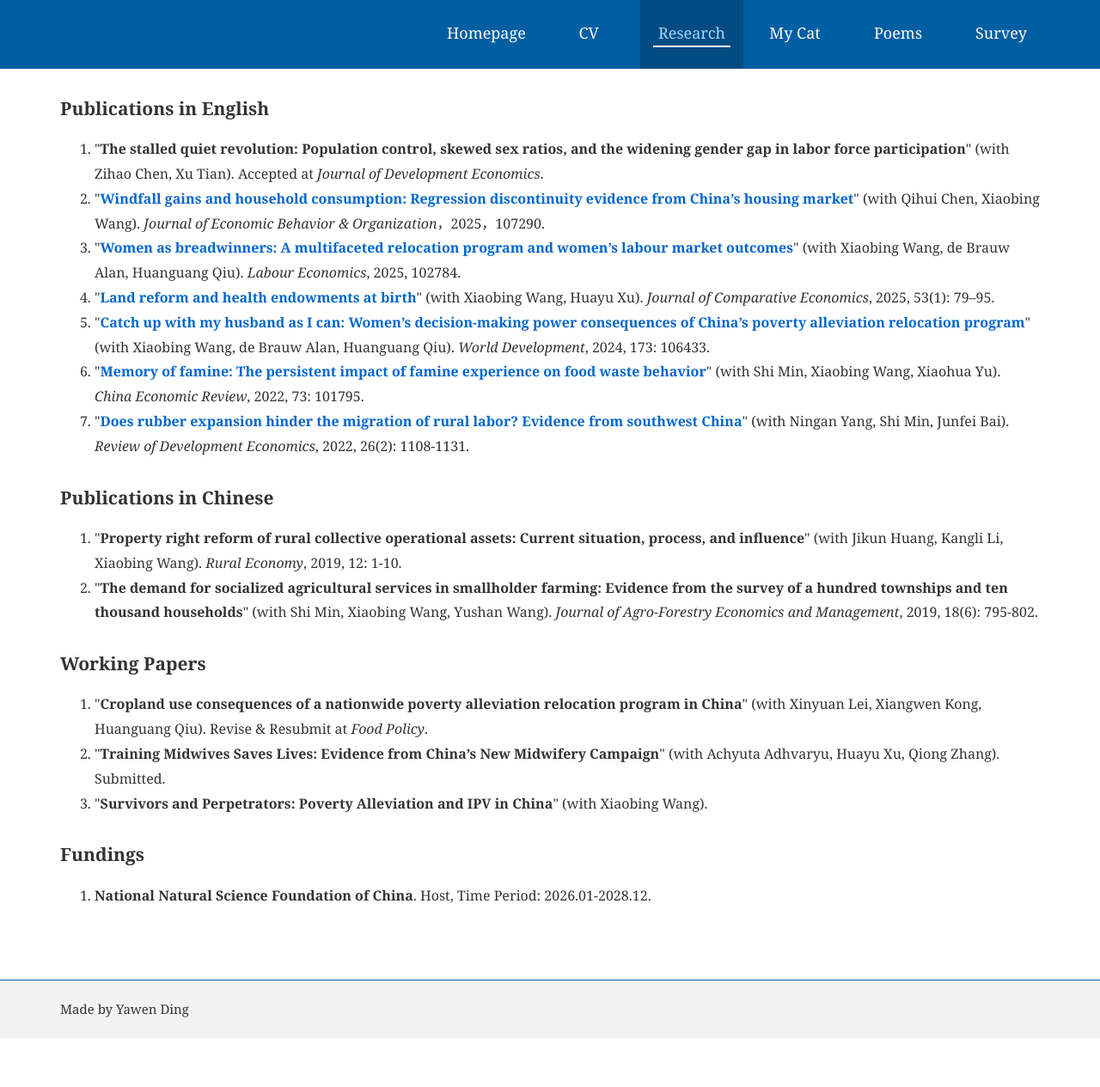
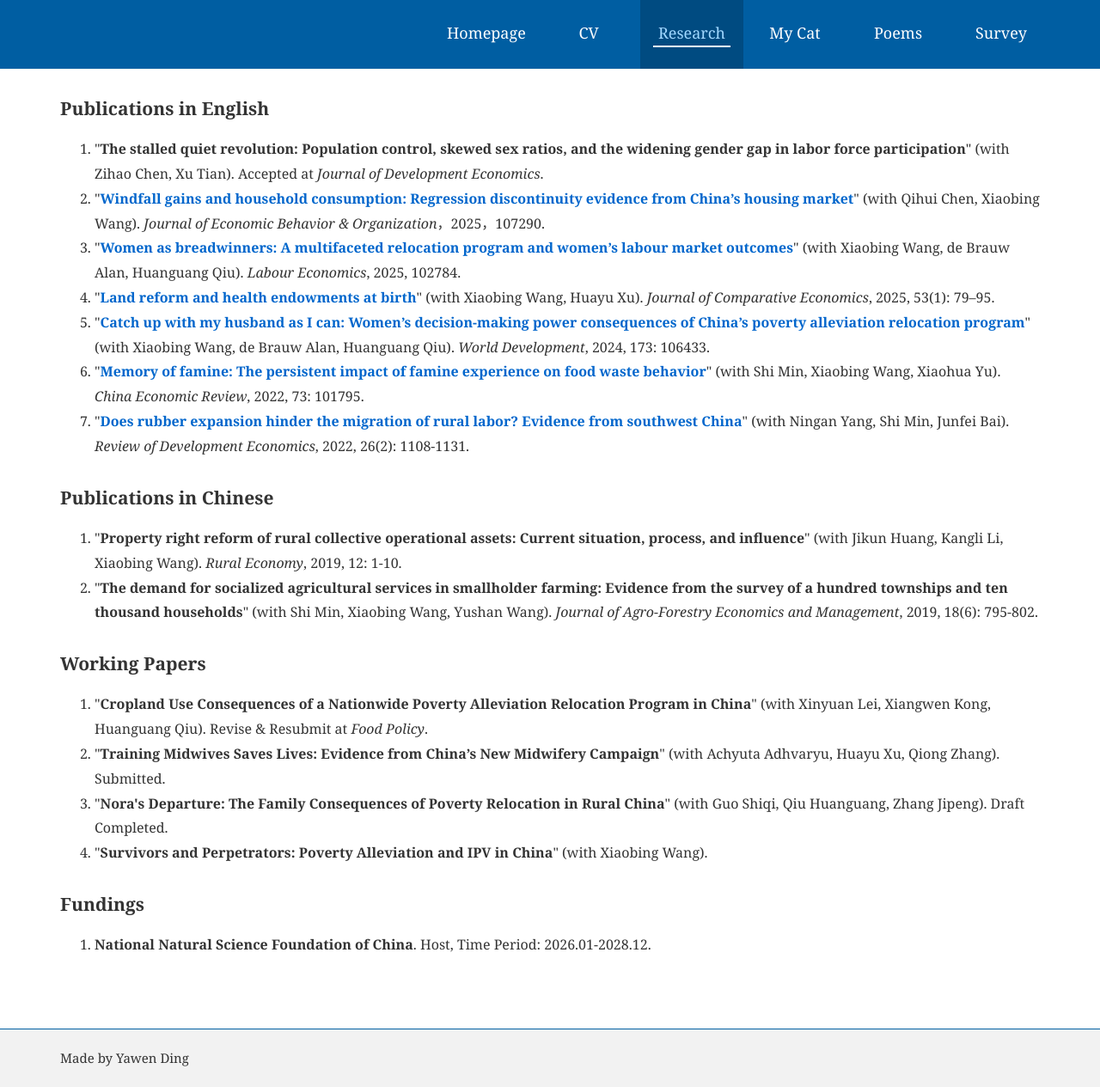
Before and after one commit to YawenDing/yawending.github.io, a Jekyll site: the page built from pages/_research/index.md, in a window 1280 px wide. Shown: the whole page at 86% size. Built offline with Jekyll 4.4.1, drawn with Linux system fonts in a browser that asks for light colours; before the commit the page ends 1208 px from its top, so only the background shows below that.

Commit message:
updated111

```diff
--- a/pages/_research/index.md
+++ b/pages/_research/index.md
@@ -51,13 +51,13 @@ no_heading: true
 
 <ol>
 
-
-
-<li>"<b>Cropland use consequences of a nationwide poverty alleviation relocation program in China</b>" (with Xinyuan Lei, Xiangwen Kong, Huanguang Qiu). Revise & Resubmit at <i>Food Policy</i>.</li>
-
+<li>"<b>Cropland Use Consequences of a Nationwide Poverty Alleviation Relocation Program in China</b>" (with Xinyuan Lei, Xiangwen Kong, Huanguang Qiu). Revise & Resubmit at <i>Food Policy</i>.</li>
 
 <li>"<b>Training Midwives Saves Lives: Evidence from China’s New
 Midwifery Campaign</b>" (with Achyuta Adhvaryu, Huayu Xu, Qiong Zhang). Submitted.</li>
+
+<li>"<b>Nora's Departure: The Family Consequences of Poverty Relocation
+in Rural China</b>" (with Guo Shiqi, Qiu Huanguang, Zhang Jipeng). Draft Completed.</li>
 
 
 <li>"<b>Survivors and Perpetrators: Poverty Alleviation and IPV in China</b>" (with Xiaobing Wang).</li>
```
